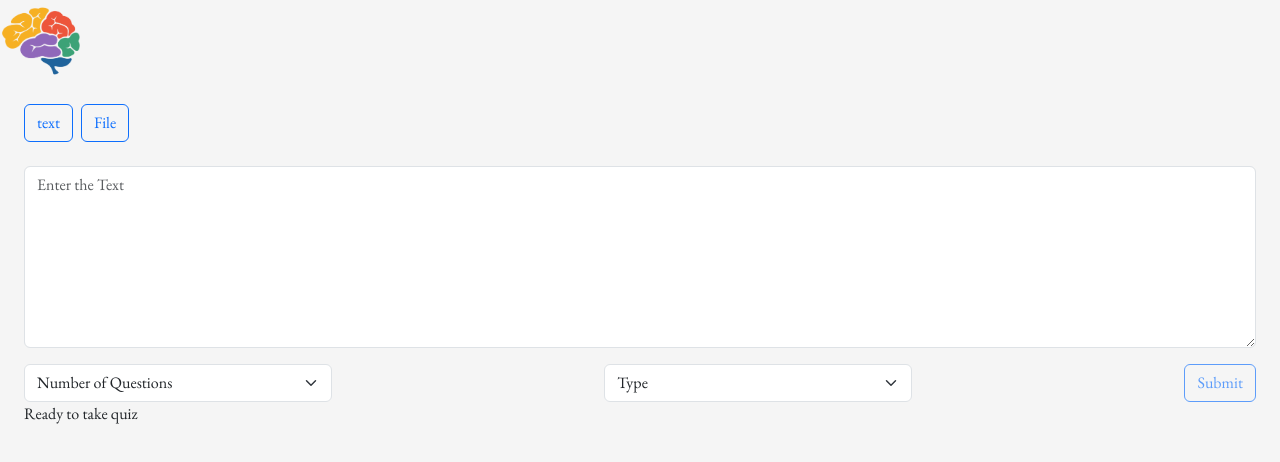
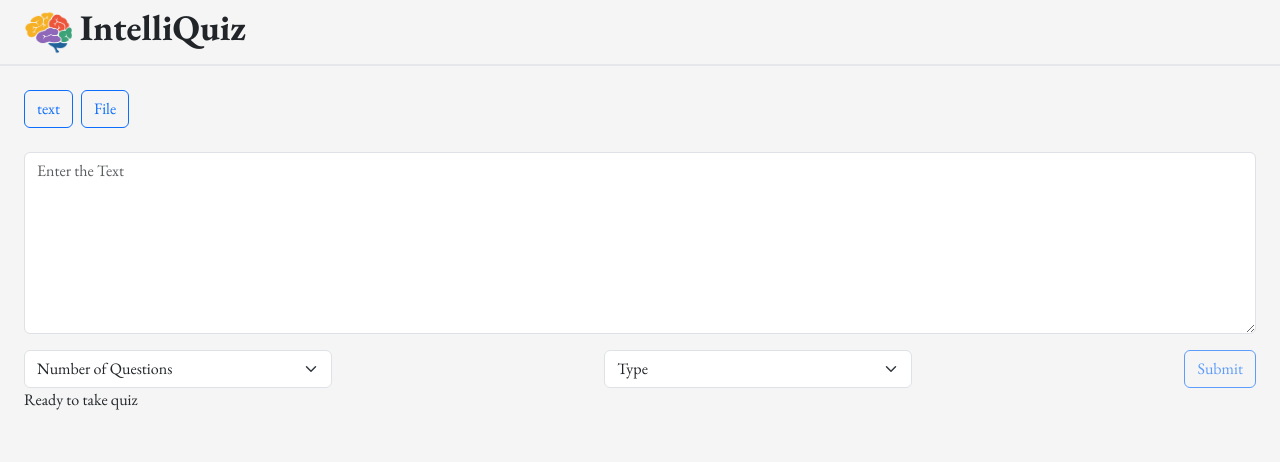
Before and after one commit to pfang12/CPSC-2350-Project, a React (Vite) app in the folder App/: page / in a window 1280 px wide. Shown: the top 462 px of the page. Built offline with nearby package versions, Linux system fonts and the light colour scheme; no server answers.

Commit message:
navbar fixed

```diff
--- a/App/src/components/InputComponent.jsx
+++ b/App/src/components/InputComponent.jsx
@@ -6,6 +6,8 @@ import { QuizContext } from "../context/QuizContext";
 // bootstrap
 import Button from "react-bootstrap/esm/Button";
 import Form from "react-bootstrap/Form";
+//
+
 import { useNavigate } from "react-router-dom";
 
 function InputComponent() {
--- a/App/src/components/Navbar.jsx
+++ b/App/src/components/Navbar.jsx
@@ -3,9 +3,16 @@ import logo from "./images/logo.png";
 
 function Navbar() {
   return (
-    <nav className="">
-      <div className="">
-        <img src={logo} alt="logo" className="w-20 " />
+    <nav className="px-4 py-2 border-b-2">
+      <div className="flex items-center gap-2">
+        <img
+          src={logo}
+          alt="logo"
+          className="align-middle w-12 cursor-pointer"
+        />
+        <h1 className="text-shadow-2 font-bold text-4xl inline-block align-middle">
+          IntelliQuiz
+        </h1>
       </div>
     </nav>
   );
```
